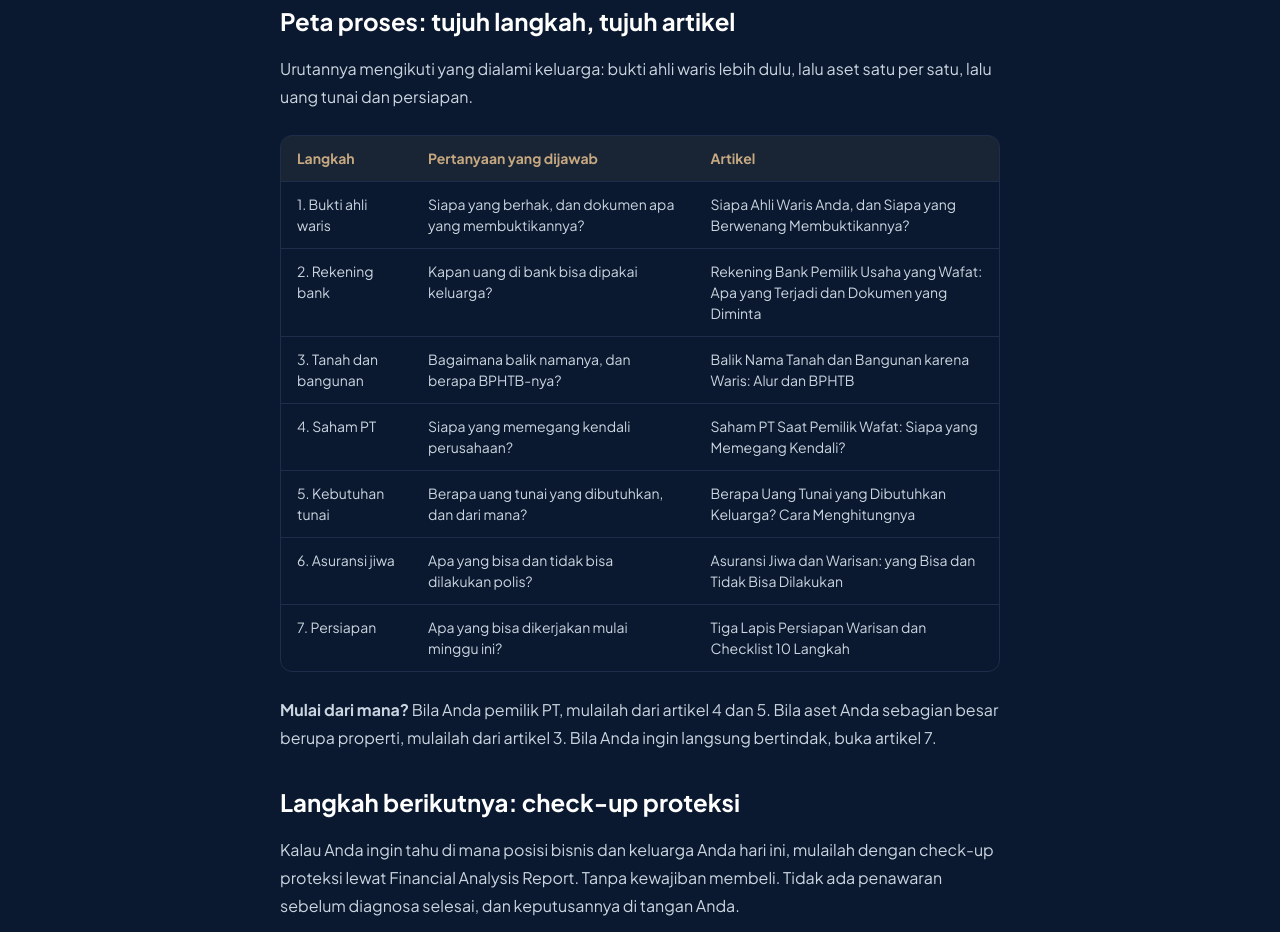
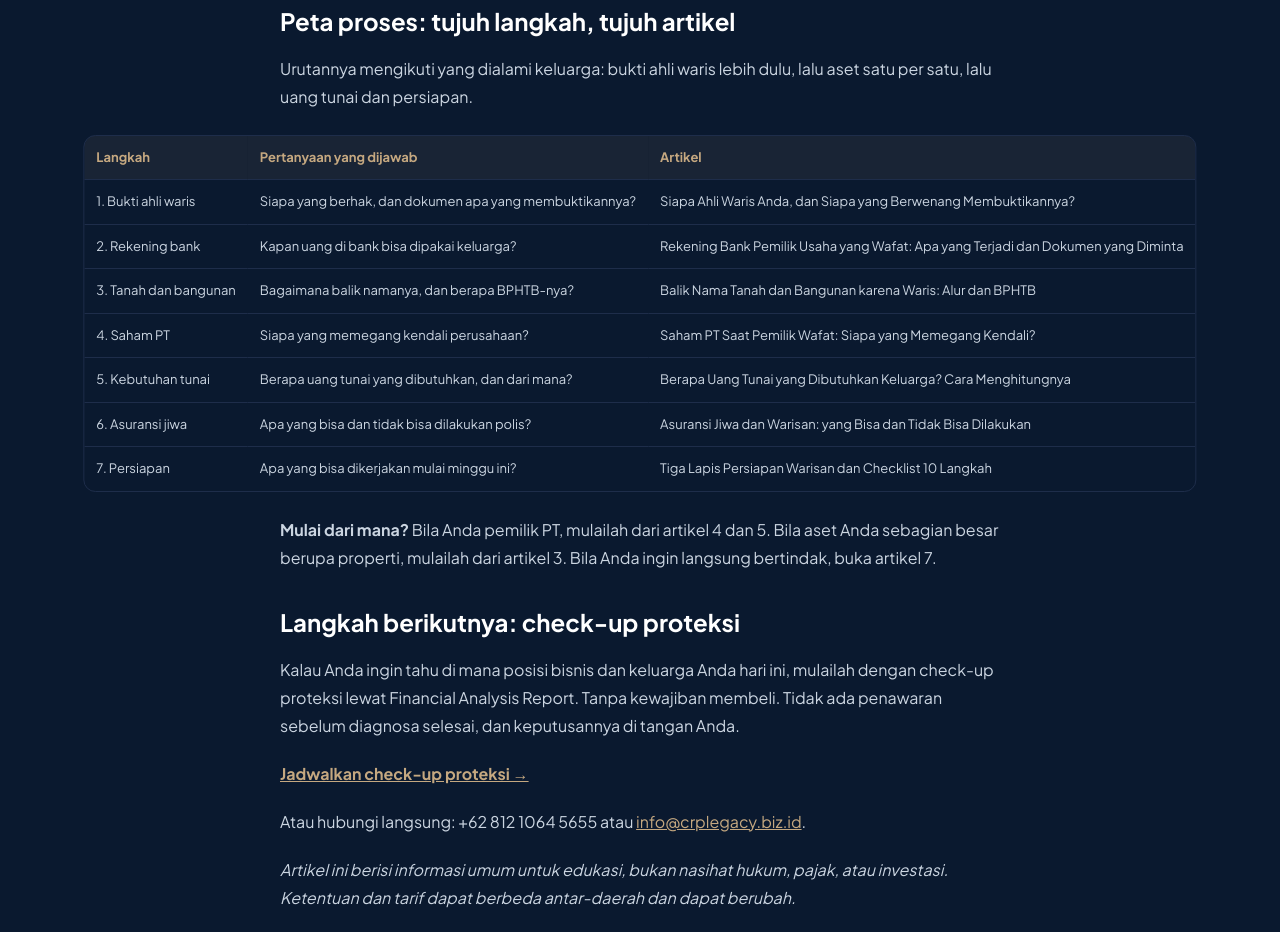
Before and after one commit to chrisjuandaalz/CRPWebsite, a website: page blog/2026-11-25-the-inheritance-map-from-day-one-until-assets-can-be-used-by-the-family.html in a window 1280 px wide. Shown: the part 2135-3067 px from the top of the page. Drawn offline with nearby package versions, Linux system fonts and the light colour scheme.

Commit message:
Build: regenerate static blog pages

```diff
--- a/blog/2026-11-25-the-inheritance-map-from-day-one-until-assets-can-be-used-by-the-family.html
+++ b/blog/2026-11-25-the-inheritance-map-from-day-one-until-assets-can-be-used-by-the-family.html
@@ -50,6 +50,9 @@
     #post-body th, #post-body td { padding: 0.75rem 1rem; text-align: left; border-bottom: 1px solid #1E2D4A; vertical-align: top; }
     #post-body th { color: #C5A880; font-weight: 700; white-space: nowrap; background: rgba(197, 168, 128, 0.08); }
     #post-body tbody tr:last-child td { border-bottom: none; }
+    /* Per-article option (wide_table): no wrapped cell text; table may exceed the text column, swipe on small screens */
+    #post-body.wide-table .table-scroll { width: max-content; max-width: calc(100vw - 2rem); margin-left: 50%; transform: translateX(-50%); }
+    #post-body.wide-table th, #post-body.wide-table td { white-space: nowrap; font-size: 0.8125rem; padding: 0.75rem; }
   </style>
 </head>
 <body class="bg-[#0A192F] text-[#E2E8F0] antialiased selection:bg-[#C5A880] selection:text-[#0A192F]">
@@ -128,7 +131,7 @@
     <h1 class="text-3xl md:text-4xl font-extrabold text-white mb-4 leading-tight">Peta Warisan: dari Hari Pertama sampai Aset Bisa Dipakai Keluarga</h1>
     <div class="text-xs text-slate-500 mb-8">Oleh Christian Juanda &bull; 25 November 2026</div>
     <img src="/assets/images/blog/2026-11-25-the-inheritance-map-from-day-one-until-assets-can-be-used-by-the-family.jpg" alt="Peta Warisan: dari Hari Pertama sampai Aset Bisa Dipakai Keluarga" class="w-full rounded-2xl mb-10 object-cover max-h-[420px]">
-    <div id="post-body" class="text-slate-300"><p><em>Gambar hanya ilustrasi.</em></p>
+    <div id="post-body" class="text-slate-300 wide-table"><p><em>Gambar hanya ilustrasi.</em></p>
 <blockquote>
 <p>Warisan yang tidak disiapkan tidak hilang. Ia tertahan: asetnya ada, tetapi keluarga tidak bisa memakainya tepat saat uang tunai paling dibutuhkan.</p>
 </blockquote>
```
Also changed, not shown: blog/2026-09-04-are-you-paying-for-a-ghost-policy-the-hidden-cost-of-forgotten-insurance.html (+3 -0 lines), blog/2026-09-04-the-dark-side-of-insurance-riders-smart-upgrade-or-costly-trap.html (+3 -0 lines), blog/2026-09-04-welcome-to-our-insights.html (+3 -0 lines), blog/2026-09-07-when-too-healthy-becomes-a-warning-sign-the-case-against-chasing-rbc-above-700.html (+3 -0 lines), blog/2026-09-08-avoiding-the-common-mistakes-that-get-health-and-life-insurance-claims-denied.html (+3 -0 lines), blog/2026-09-14-bridging-wealth-values-and-generations-estate-planning-is-never-just-about-numbers.html (+3 -0 lines), en/blog/2026-09-04-are-you-paying-for-a-ghost-policy-the-hidden-cost-of-forgotten-insurance.html (+3 -0 lines), en/blog/2026-09-04-the-dark-side-of-insurance-riders-smart-upgrade-or-costly-trap.html (+3 -0 lines), en/blog/2026-09-04-welcome-to-our-insights.html (+3 -0 lines), en/blog/2026-09-07-when-too-healthy-becomes-a-warning-sign-the-case-against-chasing-rbc-above-700.html (+3 -0 lines), en/blog/2026-09-08-avoiding-the-common-mistakes-that-get-health-and-life-insurance-claims-denied.html (+3 -0 lines), en/blog/2026-09-14-bridging-wealth-values-and-generations-estate-planning-is-never-just-about-numbers.html (+3 -0 lines), en/blog/2026-11-25-the-inheritance-map-from-day-one-until-assets-can-be-used-by-the-family.html (+4 -1 lines).
